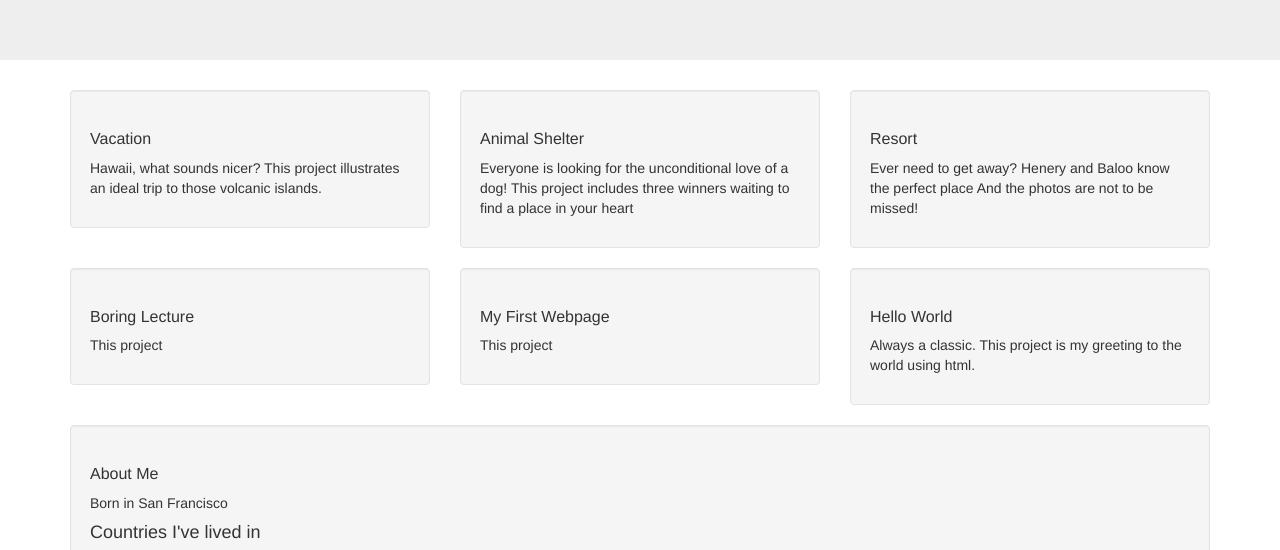
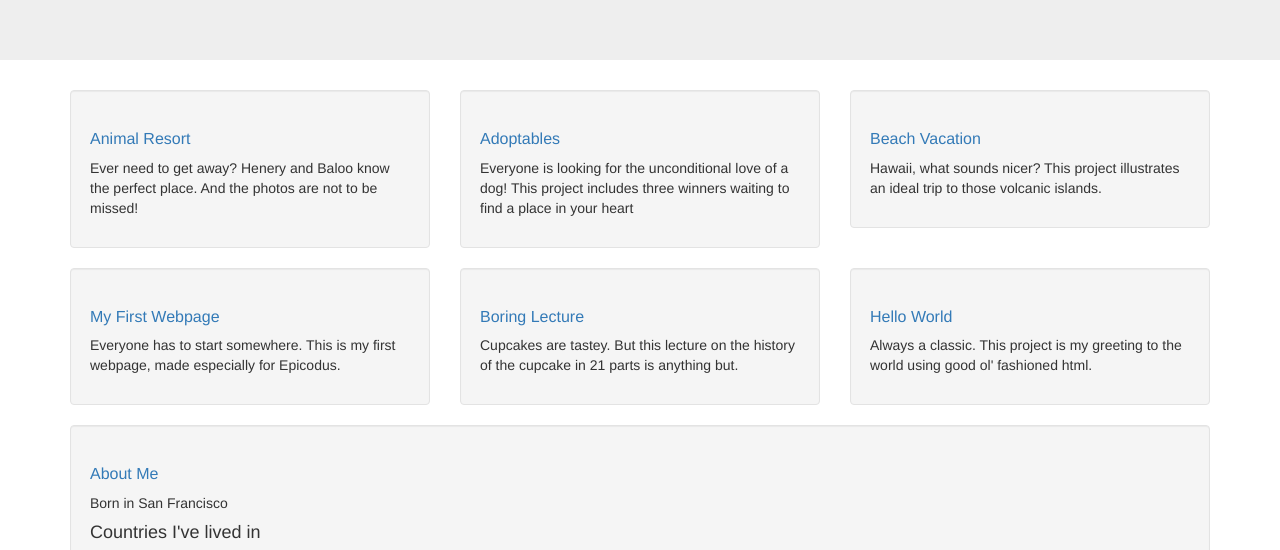
Before and after one commit to diplomapster/portfolio, a plain HTML site: page index.html in a window 1280 px wide. Shown: the part 180-730 px from the top of the page. Drawn offline with Linux system fonts and the light colour scheme.

Commit message:
add links to project repositories

```diff
--- a/css/styles.css
+++ b/css/styles.css
@@ -1,3 +1,7 @@
+body{
+  background-color:
+}
+
 h1{
   Color: Navy;
 }
@@ -6,6 +10,6 @@ h2{
 }
 
 #portrait{
-  float: right;
-
+  height: 20%;
+  width: 20%;
 }
--- a/index.html
+++ b/index.html
@@ -12,56 +12,67 @@
     </div>
 
       <div class="container">
+
         <div class="row">
-          <div class="col-lg-4">
+
+          <div class="col-md-4">
             <div class="well">
-            <h2>Vacation</h2>
-              <p>Hawaii, what sounds nicer? This project illustrates an
-              ideal trip to those volcanic islands.</p>
+            <h2><a href="https://github.com/diplomapster/resort">Animal Resort</a></h2>
+              <p>Ever need to get away? Henery and Baloo know the perfect place.
+              And the photos are not to be missed!</p>
             </div>
           </div>
+
           <div class="col-md-4">
             <div class="well">
-            <h2>Animal Shelter</h2>
+            <h2><a href="https://github.com/diplomapster/animal-shelter">Adoptables</a></h2>
               <p>Everyone is looking for the unconditional love of a dog!
               This project includes three winners waiting to find a place
               in your heart</p>
             </div>
           </div>
-          <div class="col-md-4">
+
+          <div class="col-lg-4">
             <div class="well">
-            <h2>Resort</h2>
-              <p>Ever need to get away? Henery and Baloo know the perfect place
-              And the photos are not to be missed!</p>
+            <h2> <a href="https://github.com/diplomapster/Vacation">Beach Vacation</a></h2>
+              <p>Hawaii, what sounds nicer? This project illustrates an
+              ideal trip to those volcanic islands.</p>
             </div>
           </div>
+
         </div>
 
 
         <div class="row">
+
           <div class="col-md-4">
             <div class="well">
-            <h2>Boring Lecture</h2>
-              <p>This project</p>
+            <h2><a href="https://github.com/diplomapster/My-First-Webpage">My First Webpage</a></h2>
+              <p>Everyone has to start somewhere. This is my first webpage, made
+              especially for Epicodus.</p>
             </div>
           </div>
+
           <div class="col-md-4">
             <div class="well">
-            <h2>My First Webpage</h2>
-              <p>This project</p>
+            <h2><a href="https://github.com/diplomapster/boring-lecture">Boring Lecture</a></h2>
+              <p>Cupcakes are tastey. But this lecture on the history of the
+              cupcake in 21 parts is anything but.</p>
             </div>
           </div>
+
           <div class="col-md-4">
             <div class="well">
-            <h2>Hello World</h2>
+            <h2><a href="https://github.com/diplomapster/epicodus-hello-world">Hello World</a></h2>
               <p>Always a classic. This project is my greeting
-                to the world using html.</p>
+                to the world using good ol' fashioned html.</p>
             </div>
           </div>
+
         </div>
 
         <div class="well">
-          <h2>About Me</h2>
+          <h2><a href="http://www.linkedin.com/in/moroso">About Me</a></h2>
             <p>Born in San Francisco</p>
             <h4> Countries I've lived in</h4>
             <ul>
@@ -71,8 +82,8 @@
               <li>England</li>
               <li>United States</li>
             </ul>
+            <img src="img/brendan.jpg" id="portrait" alt="Photo of Brendan" align="right">
         </div>
-
 
   </body>
 </html>
```
